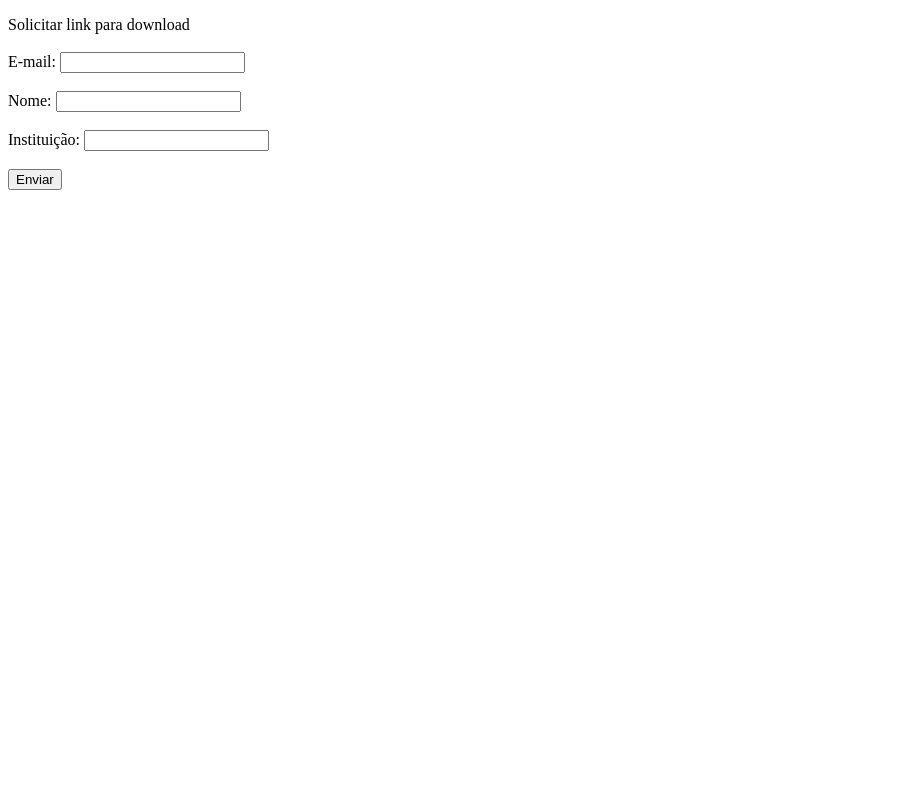
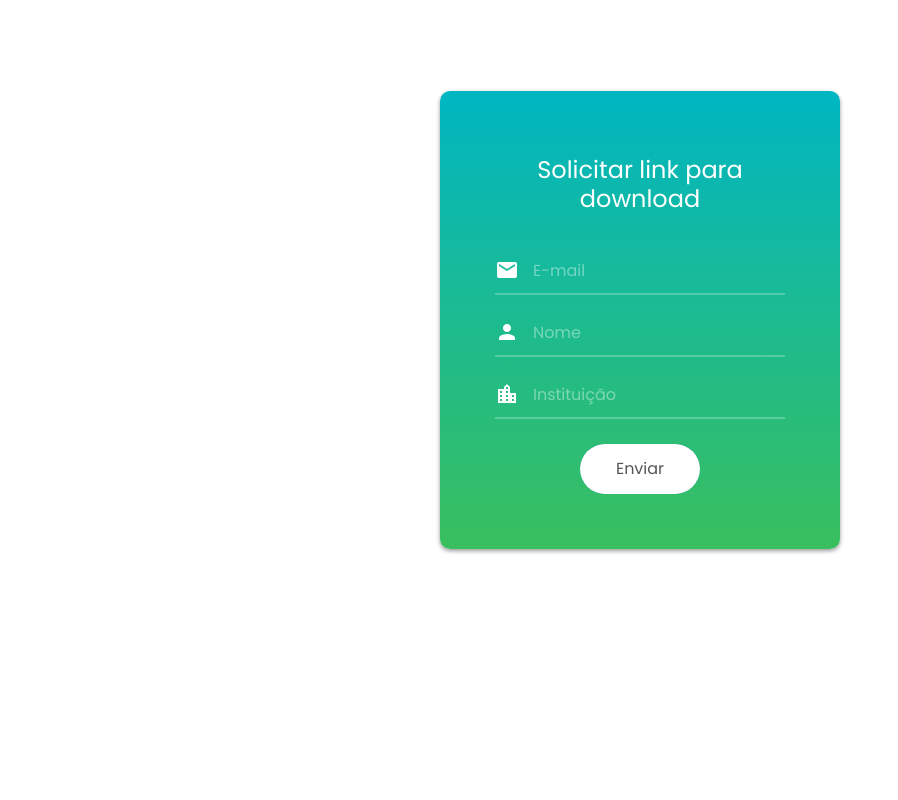
Before and after one commit to terrabrasilis/terrabrasilis-python-microservices, a Flask app: page / in a window 1280 px wide. Shown: the whole page, without its empty margins (0-898 px from the left). Run offline with Flask 2, Linux system fonts and the light colour scheme; some libraries are stand-ins or nearby versions.

Commit message:
Apply a style to form

```diff
--- a/request-file-by-form/src/templates/home.html
+++ b/request-file-by-form/src/templates/home.html
@@ -1,9 +1,16 @@
 <!DOCTYPE html>
-<html lang="en">
+<html>
 <head>
-    <meta charset="UTF-8">
-    <title>First Flask App</title>
+    <title>TerraBrasilis - controle de download</title>
+    <meta charset="utf-8">
+    <meta name="viewport" content="width=device-width, initial-scale=1.0">
+    <meta http-equiv="X-UA-Compatible" content="IE=edge">
+    <link rel="icon" href="http://terrabrasilis.dpi.inpe.br/app/dashboard/alerts/legal/amazon/daily/img/favicon.ico" type="image/x-icon">
+    <link rel="stylesheet" href="https://stackpath.bootstrapcdn.com/bootstrap/4.1.0/css/bootstrap.min.css">
+    <!-- Google Material Font -->
+    <link href="https://fonts.googleapis.com/icon?family=Material+Icons" rel="stylesheet">
     <script src="https://ajax.googleapis.com/ajax/libs/jquery/3.1.1/jquery.min.js"></script>
+
     <script>
         function prepareDownload() {
             var email= $('#email').val();
@@ -14,26 +21,183 @@
                 type: "POST",
                 data: {email:email,user_name:user_name,institution:institution}
             }).done(function(response) {
-                $(".show-data").html('');
-                var html="<br/><p>Use este link para baixar os dados.</p>";
-                response=response.result;
-                $.each(response,function(key,val){
-                    html+="<a href='"+val+"'>Arquivo</a>";
-                });
-                html +="<br/><small>Também eviamos o link para o seu email.</small><br/>";
-                $(".show-data").append(html);
+                var html="";
+                if(response.result.status===1){
+                  html="<div class='card bg-transparent mt-3'><div class='card-body border-info text-center'><h6 class='card-title bg-transparent border-info'>Enviamos ao seu e-mail um link para baixar os dados.</h6></div></div></div>";
+                }else{
+                  html="<div class='card-warning bg-transparent mt-3'><div class='card-body border-info text-center'><h6 class='card-title bg-transparent border-info'>Falhou ao registrar o seu pedido.</h6></div></div></div>";
+                }
+                $(".show-data").html(html);
             });
         };
     </script>
 </head>
 <body>
-    <p>
-        Solicitar link para download<br><br>
-        E-mail: <input type="text" id="email" name="email"><br><br>
-        Nome: <input type="text" id="user_name" name="user_name"><br><br>
-        Instituição: <input type="text" id="institution" name="institution"><br><br>
-        <button id="clicked" onclick="prepareDownload()">Enviar</button>
-    </p>
-    <div class="show-data"></div>
+<div class="content">
+  <div class="container-box-cad">
+    <div class="box-cad">
+      <div class="box-cad-form">
+        <span class="box-cad-form-title"> Solicitar link para download </span>
+        <div class="wrap-box-input">
+		      <i class="material-icons">email</i>
+          <input class="box-input" type="email" id="email" name="email" placeholder="E-mail">
+        </div>
+        <div class="wrap-box-input"> <i class="material-icons">person</i>
+          <input class="box-input" type="text" id="user_name" name="user_name" placeholder="Nome">
+        </div>
+        <div class="wrap-box-input">
+		      <i class="material-icons">location_city</i>
+          <input class="box-input" type="text" id="institution" name="institution" placeholder="Instituição">
+        </div>
+        <div class="container-box-cad-form-btn">
+          <button class="box-cad-form-btn" id="clicked" onclick="prepareDownload()"> Enviar </button>
+        </div>
+		    <div class="show-data"></div>
+    </div>
+  </div>
+</div>
+
+<!-- estilo -->
+<style type="text/css">
+@import "https://fonts.googleapis.com/css?family=Poppins:300,400,500,600,700";
+@import "http://fonts.googleapis.com/css?family=Roboto:300,400,500,700";
+body, html {height: 100%;font-family: 'Poppins', sans-serif;}
+input {outline: none;border: none;}
+input::-webkit-input-placeholder { color: #fff; opacity: 0.4;}
+input:-moz-placeholder { color: #fff; opacity: 0.4;}
+input::-moz-placeholder { color: #fff; opacity: 0.4;}
+input:-ms-input-placeholder { color: #fff; opacity: 0.4;}
+button {outline: none !important; border: none; background: transparent;}
+button:hover {cursor: pointer;}
+
+.card {
+  background-color: darkslategray !important;
+  border-radius: 5px;
+  color: white;
+}
+.card-warning {
+    background-color: #f3f057 !important;
+    border-radius: 5px;
+    color: #595959;
+}
+.card-text {font-size: 12px; margin-top: 10px;}
+
+/** icon */
+.box-cad .material-icons {position: absolute; top: 10px; color:#fff; }
+
+.container-box-cad {
+  width: 100%;
+  min-height: 80vh;
+  display: -webkit-box;
+  display: -webkit-flex;
+  display: -moz-box;
+  display: -ms-flexbox;
+  display: flex;
+  flex-wrap: wrap;
+  justify-content: center;
+  align-items: center;
+  padding: 15px;
+
+}
+
+.box-cad {
+  width: 400px;
+  border-radius: 10px;
+  overflow: hidden;
+  padding: 55px;
+  background-image: -moz-linear-gradient( -90deg, rgb(0,182,194) 0%, rgb(57,191,94) 100%);
+  background-image: -webkit-linear-gradient( -90deg, rgb(0,182,194) 0%, rgb(57,191,94) 100%);
+  background-image: -ms-linear-gradient( -90deg, rgb(0,182,194) 0%, rgb(57,191,94) 100%);
+	box-shadow: 0 .125rem .25rem rgba(0,0,0,.4)!important;
+
+}
+
+.box-cad-form {width: 100%;}
+
+.box-cad-form-title {
+  font-family: 'Poppins', sans-serif;
+  font-size: 24px;
+  color: #fff;
+  line-height: 1.2;
+  text-align: center;
+  padding-bottom: 34px;
+  padding-top: 10px;
+  display: block;
+}
+
+
+.wrap-box-input {
+  width: 100%;
+  position: relative;
+  border-bottom: 2px solid rgba(255,255,255,0.24);
+  margin-bottom: 15px;
+}
+
+.box-input {
+  font-family: 'Poppins', sans-serif;
+  font-size: 16px;
+  color: #fff;
+  line-height: 1.2;
+  display: block;
+  width: 100%;
+  height: 45px;
+  background: transparent;
+  padding: 0 5px 0 38px;
+}
+
+/*------------------------------------------------------------------
+[ Button ]*/
+.container-box-cad-form-btn {
+  width: 100%;
+  display: -webkit-box;
+  display: -webkit-flex;
+  display: -moz-box;
+  display: -ms-flexbox;
+  display: flex;
+  flex-wrap: wrap;
+  justify-content: center;
+
+}
+
+.box-cad-form-btn {
+  font-family: 'Poppins', sans-serif;
+  font-size: 16px;
+  color: #555555;
+  line-height: 1.2;
+  margin-top: 10px;
+  padding: 0 20px;
+  min-width: 120px;
+  height: 50px;
+  border-radius: 25px;
+background-color: #01758e;
+  position: relative;
+  z-index: 1;
+  -webkit-transition: all 0.4s;
+  -o-transition: all 0.4s;
+  -moz-transition: all 0.4s;
+  transition: all 0.4s;
+}
+
+.box-cad-form-btn::before {
+  content: "";
+  display: block;
+  position: absolute;
+  z-index: -1;
+  width: 100%;
+  height: 100%;
+  border-radius: 25px;
+  background-color: #fff;
+  top: 0;
+  left: 0;
+  opacity: 1;
+  -webkit-transition: all 0.4s;
+  -o-transition: all 0.4s;
+  -moz-transition: all 0.4s;
+  transition: all 0.4s;
+}
+
+.box-cad-form-btn:hover {color: #fff;}
+.box-cad-form-btn:hover:before {opacity: 0;}
+</style>
 </body>
 </html>
```
